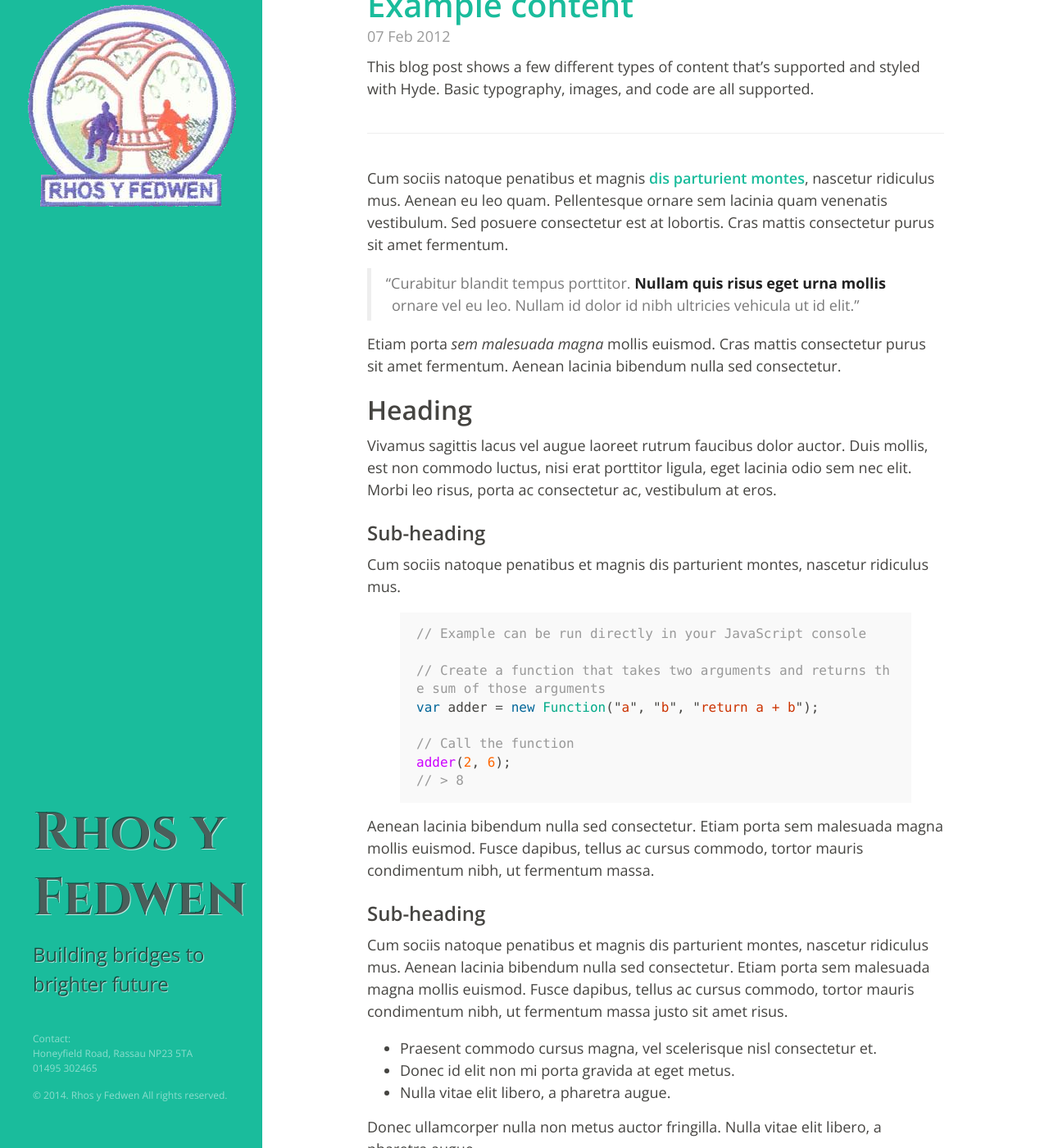
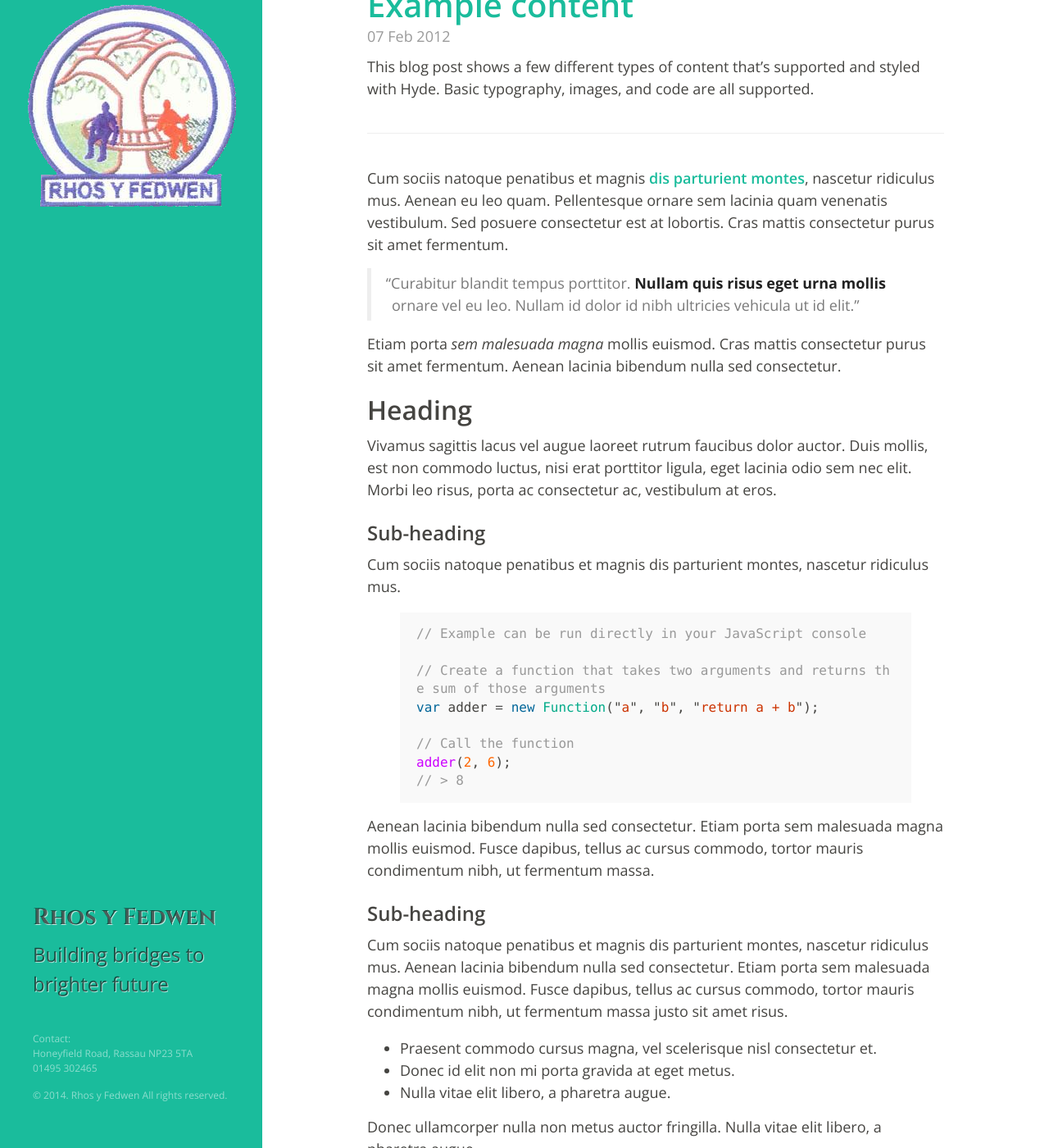
Before and after one commit to ryfell/ryfprimary.github.io, a Jekyll site: the page built from index.html, in a window 1280 px wide and 1400 px high, scrolled down 230 px. Shown: the whole window at 82% size. Built offline with Jekyll 4.4.1, drawn with Linux system fonts in a browser that asks for light colours; Markdown is read by kramdown in place of the engine named in the settings; the list of posts is cut into pages by our own code.

Commit message:
Updated hyde.css

```diff
--- a/public/css/hyde.css
+++ b/public/css/hyde.css
@@ -287,7 +287,7 @@ a:focus {
     left: 0;
   }
   .masthead h1 {
-    font-size: 64px;
+    /*font-size: 64px;*/
   }
   .colophon {
     margin-top: 40px;
```
